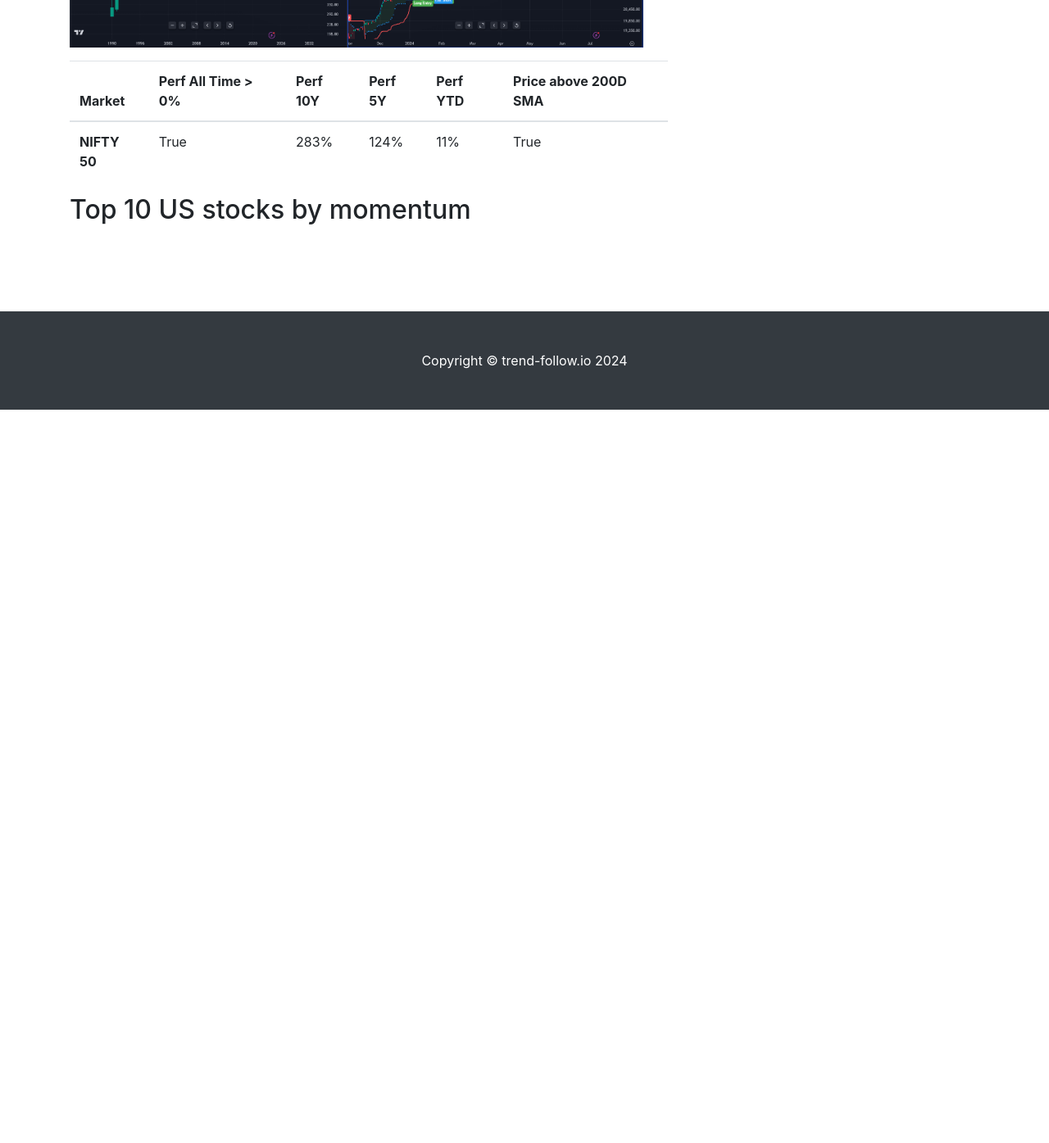
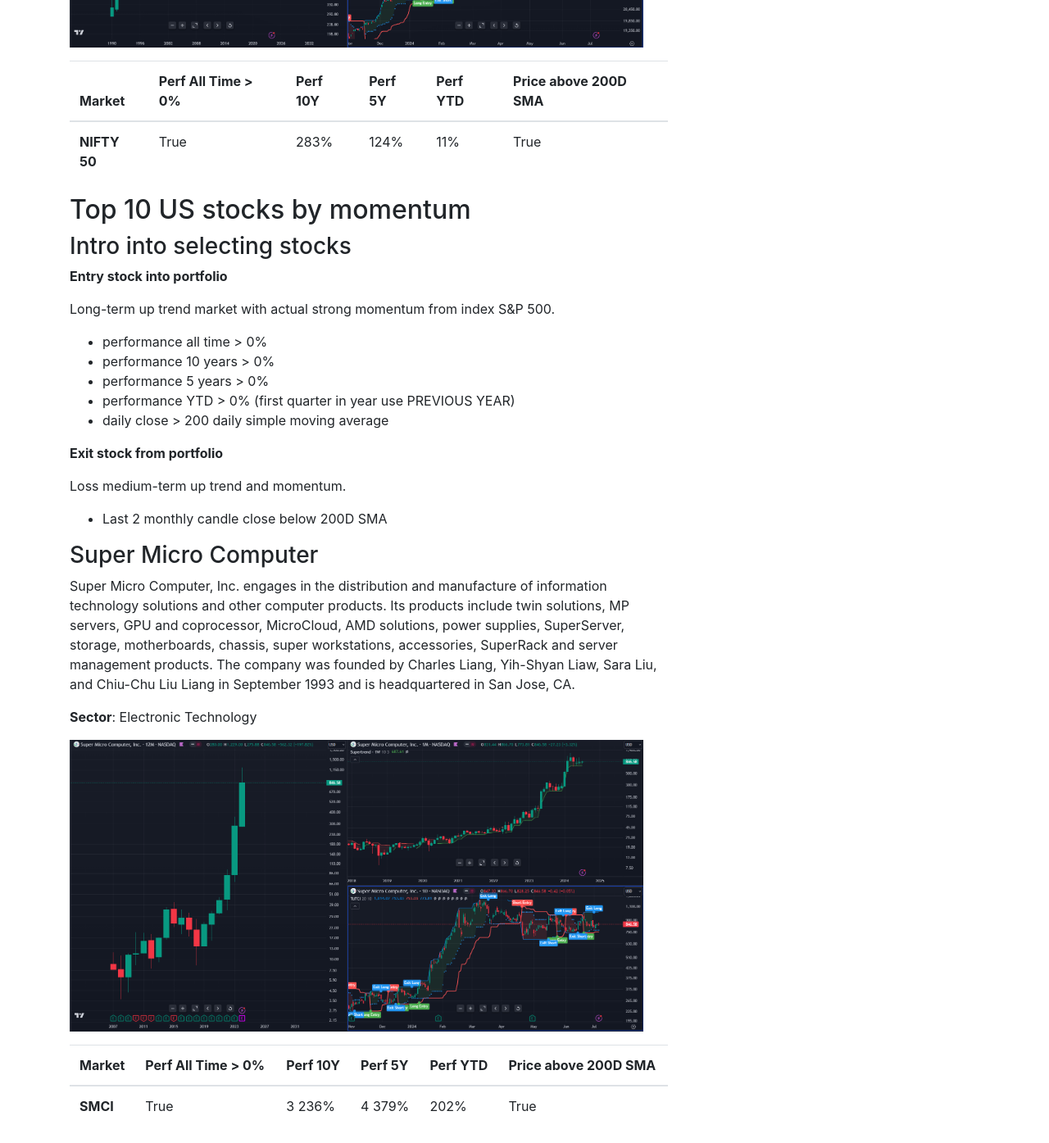
Before and after one commit to GeorgeFreelanceDeveloper/trend-follow.io, a Jekyll site: the page built from docs/_pages/markets.md, in a window 1280 px wide and 1400 px high, scrolled down 4793 px. Shown: the top 1395 px of the window at 82% size. Built offline with Jekyll 4.4.1, drawn with Linux system fonts in a browser that asks for light colours; before the commit the page ends 5293 px from its top, so only the background shows below that.

Commit message:
Markets page: add SMCI stock

```diff
--- a/docs/_pages/markets.md
+++ b/docs/_pages/markets.md
@@ -174,3 +174,50 @@
 </table>
 
 ## Top 10 US stocks by momentum
+
+### Intro into selecting stocks
+**Entry stock into portfolio**
+
+Long-term up trend market with actual strong momentum from index S&P 500.
+
+- performance all time > 0%
+- performance 10 years > 0%
+- performance 5 years > 0%
+- performance YTD > 0% (first quarter in year use PREVIOUS YEAR)
+- daily close > 200 daily simple moving average
+
+**Exit stock from portfolio**
+
+Loss medium-term up trend and momentum.
+
+- Last 2 monthly candle close below 200D SMA
+
+### Super Micro Computer
+Super Micro Computer, Inc. engages in the distribution and manufacture of information technology solutions and other computer products. Its products include twin solutions, MP servers, GPU and coprocessor, MicroCloud, AMD solutions, power supplies, SuperServer, storage, motherboards, chassis, super workstations, accessories, SuperRack and server management products. The company was founded by Charles Liang, Yih-Shyan Liaw, Sara Liu, and Chiu-Chu Liu Liang in September 1993 and is headquartered in San Jose, CA.
+
+**Sector**: Electronic Technology
+
+<img src="../assets/images/smci.png" title="Super Micro Computer" width=700px>
+
+<table class="table">
+  <thead>
+    <tr>
+      <th scope="col">Market</th>
+      <th scope="col">Perf All Time > 0%</th>
+      <th scope="col">Perf 10Y</th>
+      <th scope="col">Perf 5Y</th>
+      <th scope="col">Perf YTD</th>
+      <th scope="col">Price above 200D SMA</th>
+    </tr>
+  </thead>
+  <tbody>
+    <tr>
+      <th scope="row">SMCI</th>
+      <td>True</td>
+      <td>3 236%</td>
+      <td>4 379%</td>
+      <td>202%</td>
+      <td>True</td>
+    </tr>
+  </tbody>
+</table>
```
Also changed, not shown: docs/assets/images/smci.png (added).
